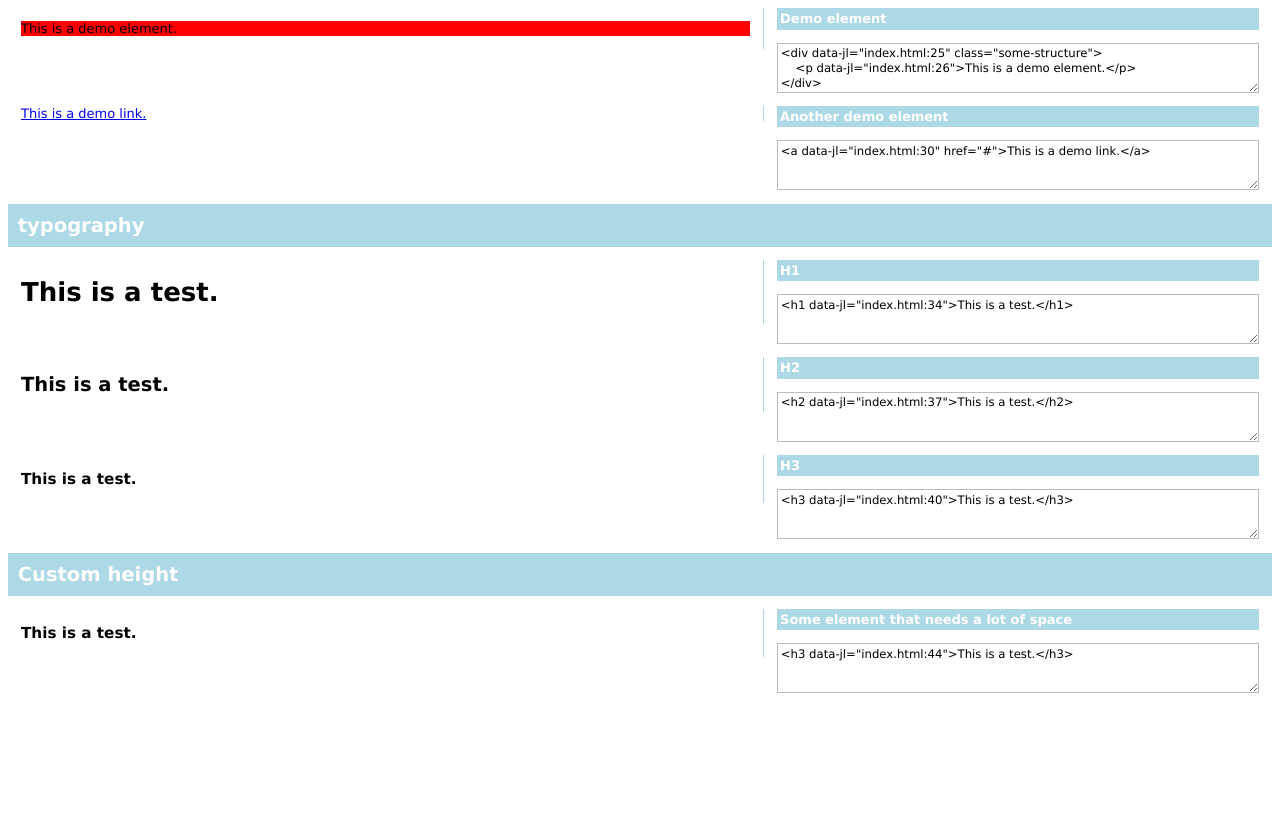
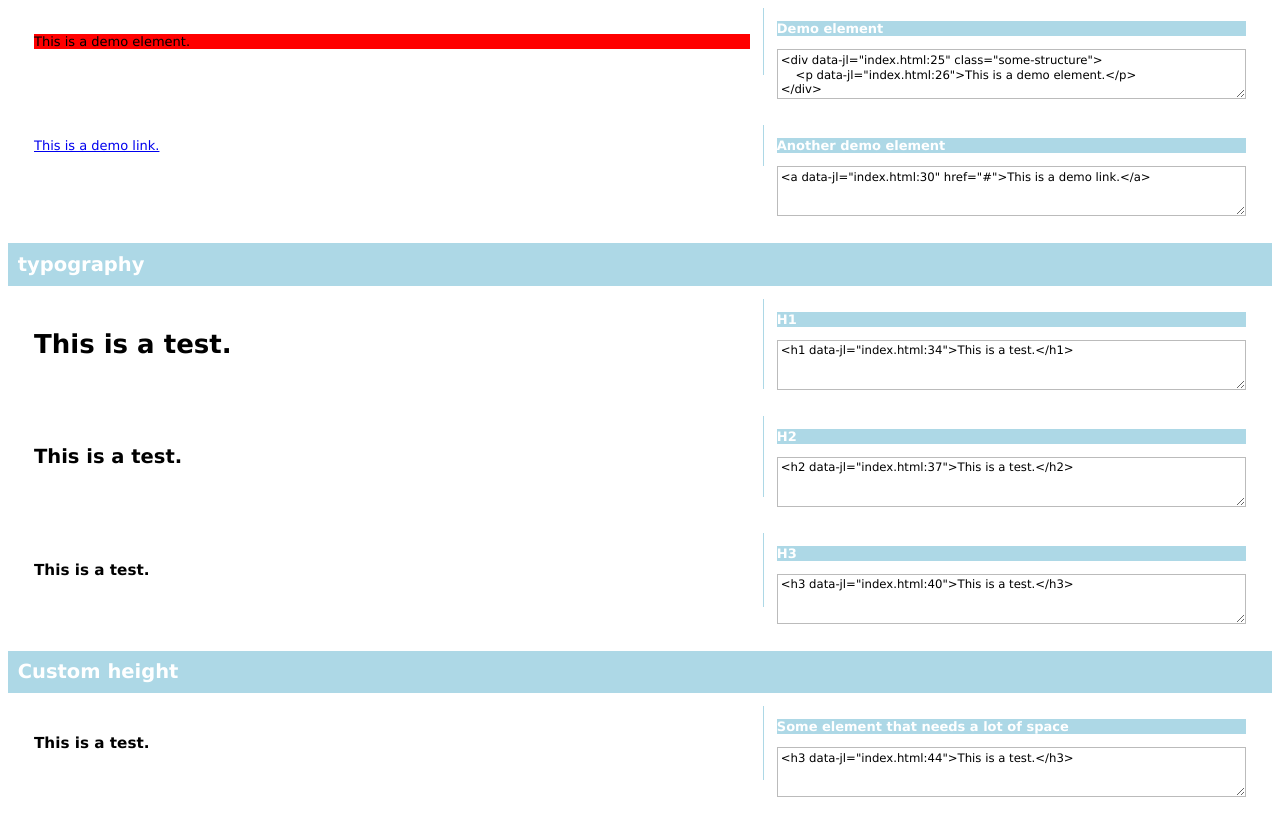
Before and after one commit to jakobloekke/tdcss.js, a plain HTML site: page index.html in a window 1280 px wide. Drawn offline with Linux system fonts and the light colour scheme.

Commit message:
Improved spacing a little.

```diff
--- a/src/tdcss.css
+++ b/src/tdcss.css
@@ -56,20 +56,19 @@
     float: left;
 }
 .tdcss-dom-example {
-    padding-right: 1em;
+    padding: 1em;
     border-right: 1px solid #add8e6;
     width: 60%;
 }
 .tdcss-code-example {
     width: 40%;
-    padding-left: 1em;
+    padding: 1em;
 }
 .tdcss-code-example .tdcss-h3 {
     font-weight: bold;
     color: white;
     background-color: #add8e6;
     margin-top: 0;
-    padding: 0.25em;
 }
 .tdcss-code-example .tdcss-textarea {
     display: block;
```
